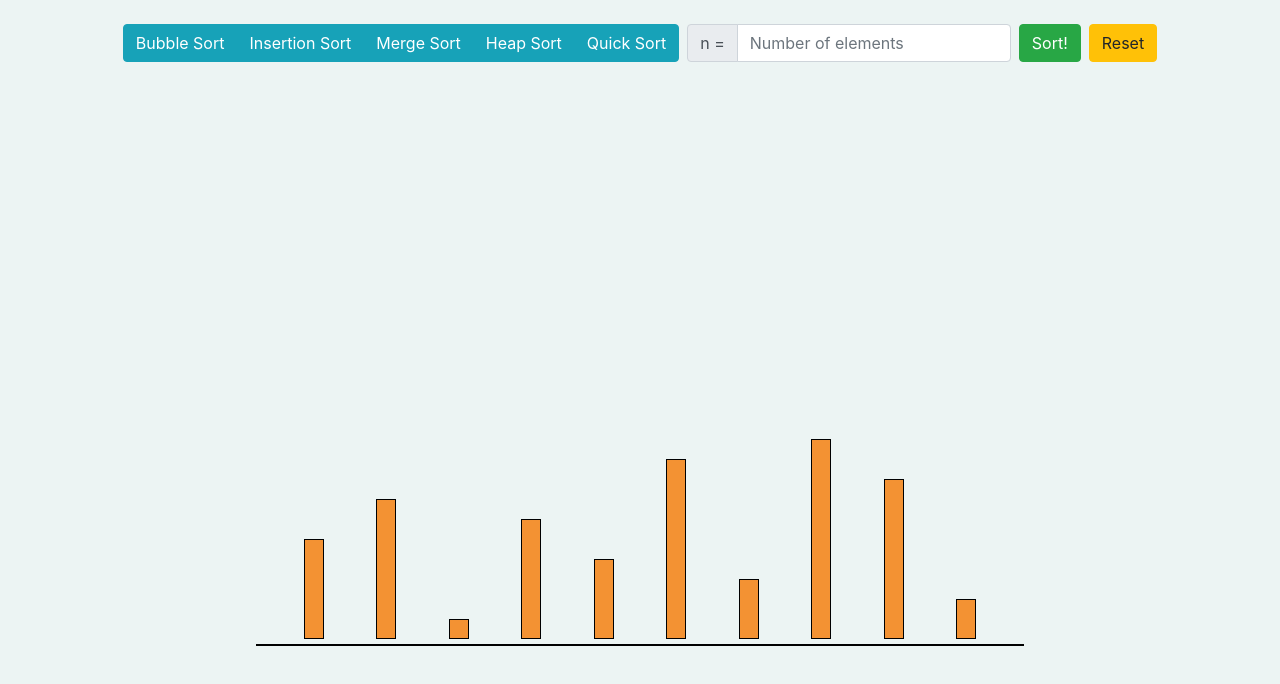
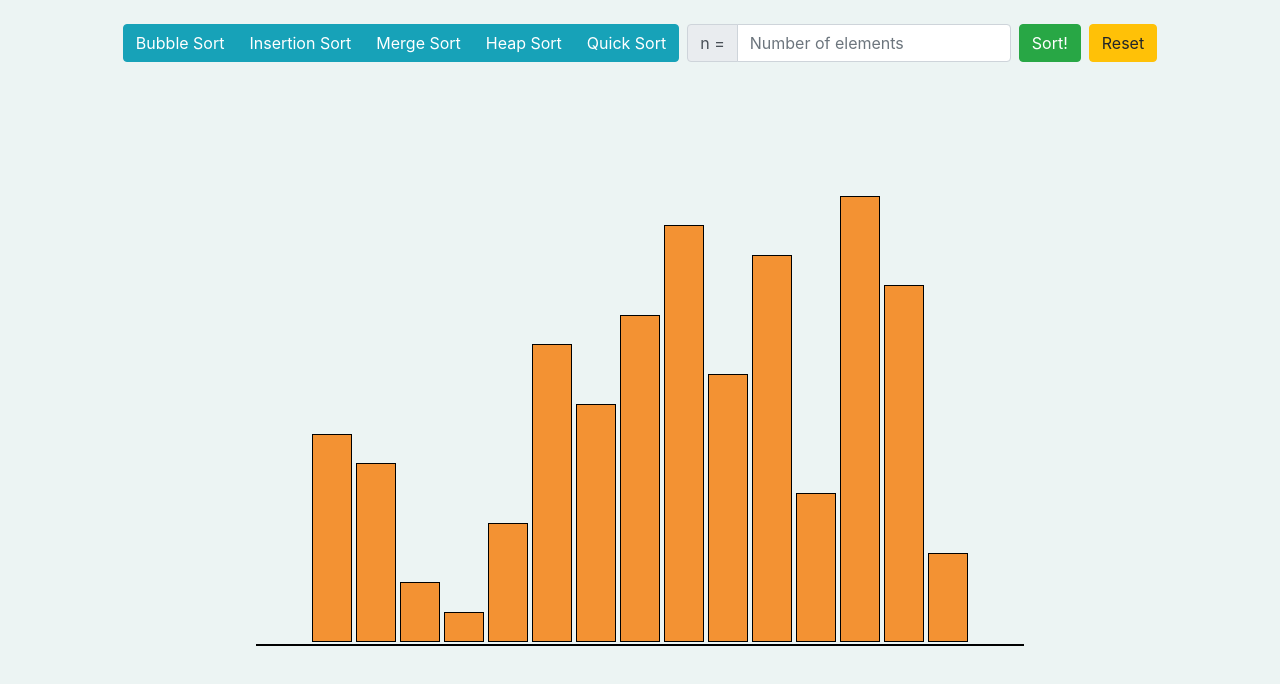
Before and after one commit to debecerra/Sorting-Visualization-Tool, a plain HTML site: page index.html in a window 1280 px wide. Drawn offline with nearby package versions, Linux system fonts and the light colour scheme.

Commit message:
Improve visuals and list initialization

```diff
--- a/index.js
+++ b/index.js
@@ -1,21 +1,44 @@
 //jshint esversion:6
 
-const DEFAULT_SIZE = 10;
+/********
+ Globals
+ ********/
+const DEFAULT_SIZE = 15;
 
+list = null;
+
+/*
+  ListElem:
+*/
 function ListElem(value) {
+  // Throw an error if this.maxValue is not defined
+  if (this.maxValue == null) {
+    throw "Error: max value not set before creating ListElem object";
+  }
+
+  // Set value
   this.value = value;
+
+  // Set width and height of HTML component
+  this.width = (this.maxValue <= 16 ? 40 : 15);
+  this.height = 0.8 * $(".display-area").height() * (this.value / this.maxValue);
+  console.log(this.height);
+
+  // Create HTML component
   this.elem = $("<div>")
     .addClass("array-element")
-    .css("height", 20 * this.value)
-    .css("width", 20);
+    .css("height", this.height)
+    .css("width", this.width);
 
 
   this.draw = function() {
-    console.log($("display-area"));
     $(".display-area").append(this.elem);
   };
 }
 
+/*
+ List:
+ */
 function List(length) {
   this.length = length;
   this.elements = [];
@@ -35,6 +58,8 @@ function List(length) {
       listElem.draw();
     });
 
+    var currentSize = $(".display-area").css("height");
+    $(".display-area").css("min-height", currentSize);
 
   };
 
@@ -46,8 +71,16 @@ function List(length) {
       this.elements[j] = temp;
     }
   };
-
-  this.init();
 }
 
-let list = new List(DEFAULT_SIZE);
+/*
+  refreshActiveList
+ */
+
+function refreshActiveList(size) {
+  list = new List(size);
+  ListElem.prototype.maxValue = size;
+  list.init();
+}
+
+refreshActiveList(DEFAULT_SIZE);
--- a/styles.css
+++ b/styles.css
@@ -14,8 +14,8 @@ html, body {
 
 .display-area {
   display: flex;
-  /* justify-content: center; */
-  justify-content: space-evenly;
+  justify-content: center;
+  /* justify-content: space-evenly; */
   align-items: flex-end;
   height: 70vh;
   border-bottom: 2px outset black;
@@ -29,5 +29,5 @@ html, body {
   border: 1px solid black;
   height: 100px;
   width: 20px;
-  margin: 5px;
+  margin: 2px;
 }
```
